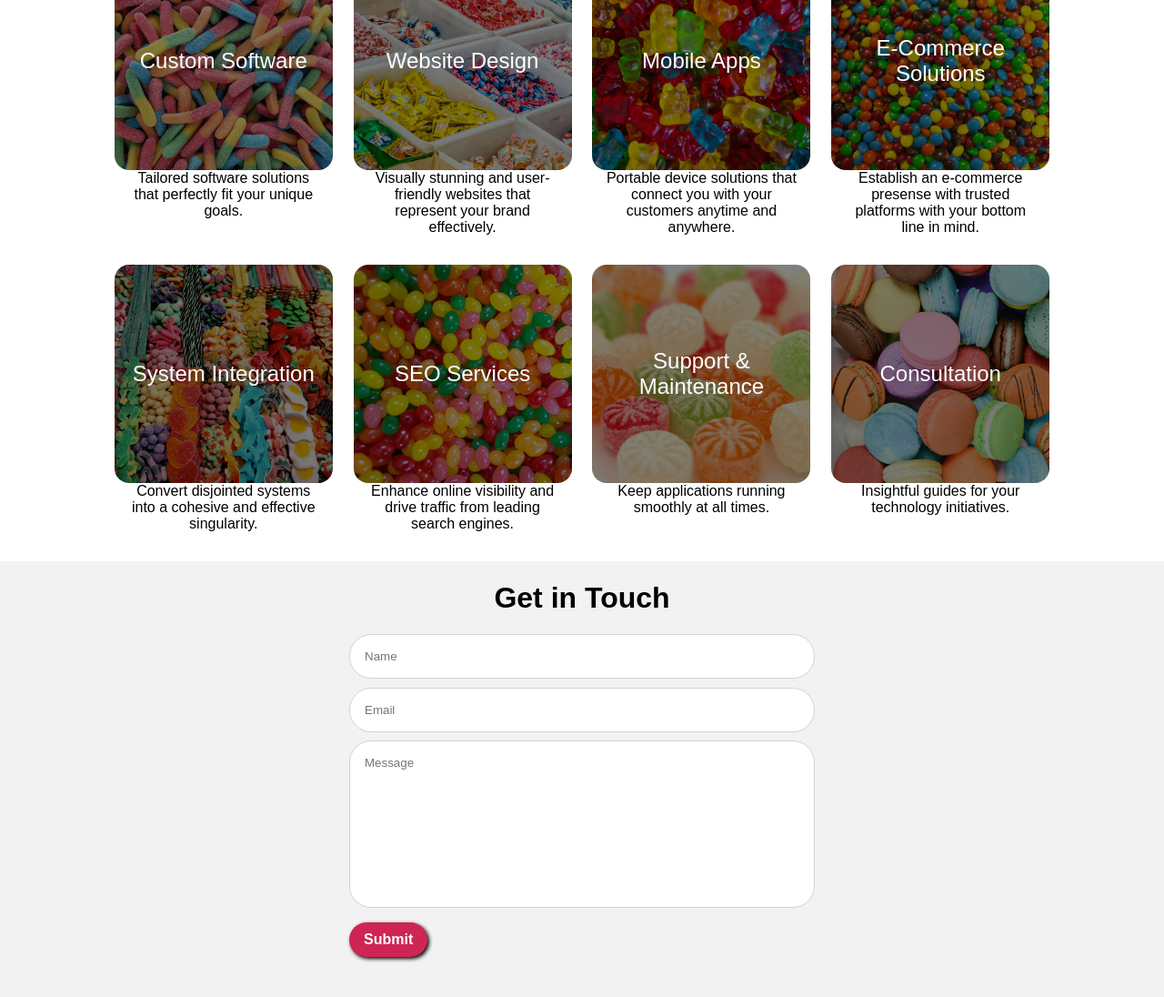
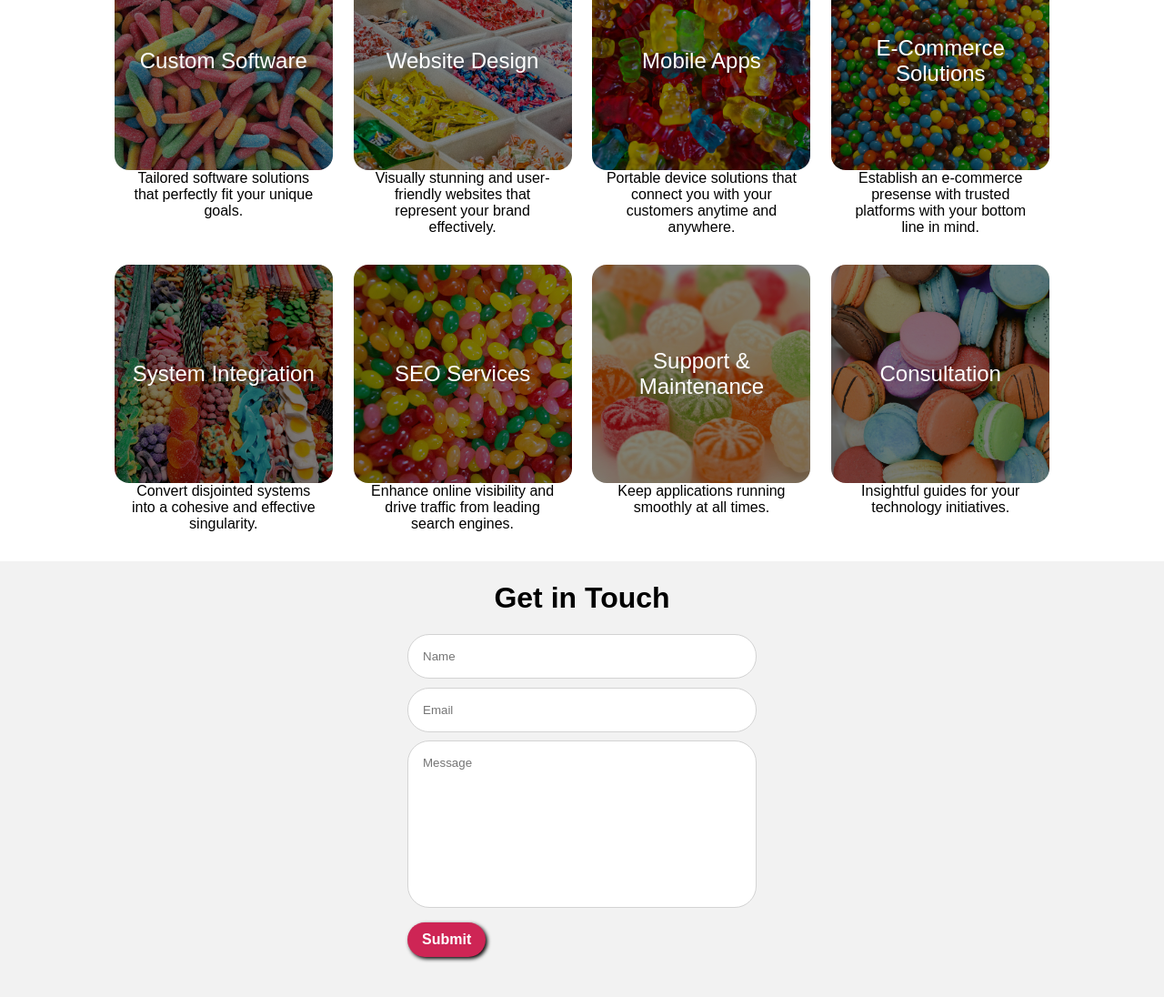
Before and after one commit to FoxOkami/acutefox, a React (Create React App) app: page / in a window 1280 px wide. Shown: the part 1673-2769 px from the top of the page at 91% size. Built offline with nearby package versions, Linux system fonts and the light colour scheme; no server answers.

Commit message:
Added multiple media queries for contact section with default as largest screens. Added media query to remove device animation on smaller screens

```diff
--- a/src/captivator/Captivator.js
+++ b/src/captivator/Captivator.js
@@ -1,4 +1,4 @@
-import DeviceAnimation from '../DeviceAnimation';
+import DeviceAnimation from '../device-animation/DeviceAnimation';
 import "./Captivator.css";
 
 export default function Captivator() {
--- a/src/contact/Contact.css
+++ b/src/contact/Contact.css
@@ -9,7 +9,7 @@
 .contact-form {
   display: flex;
   flex-direction: column;
-  width: 40%;
+  width: 20%;
   align-items: flex-start;
   justify-content: space-between;
 }
@@ -84,3 +84,39 @@
   justify-content: flex-start;
   column-gap: 1.5rem;
 }
+
+@media screen and (max-width: 1440px) {
+  .contact-form {
+    width: 30%;
+  }
+}
+
+@media screen and (max-width: 1024px) {
+  .contact-form {
+    width: 50%;
+  }
+}
+
+@media screen and (max-width: 768px) {
+  .contact-form {
+    width: 70%;
+  }
+}
+
+@media screen and (max-width: 425px) {
+  .contact-form {
+    width: 90%;
+  }
+}
+
+@media screen and (max-width: 375px) {
+  .contact-form {
+    width: 95%;
+  }
+}
+
+@media screen and (max-width: 320px) {
+  .contact-form {
+    width: 99%;
+  }
+}
--- a/src/DeviceAnimation.css
+++ b/src/device-animation/DeviceAnimation.css
@@ -157,11 +157,8 @@
     background-color: plum;
 }
 
-/* @media (height <=645px),
-(width <=48em) {
+@media screen and (max-width: 1023px) {
     .device-container {
-        height: 0px;
-        width: 0px;
-        transition: height 1s, width 2s;
+        display: none;
     }
-} */
+}
```
Also changed, not shown: src/device-animation/DeviceAnimation.js (renamed from src/DeviceAnimation.js).
